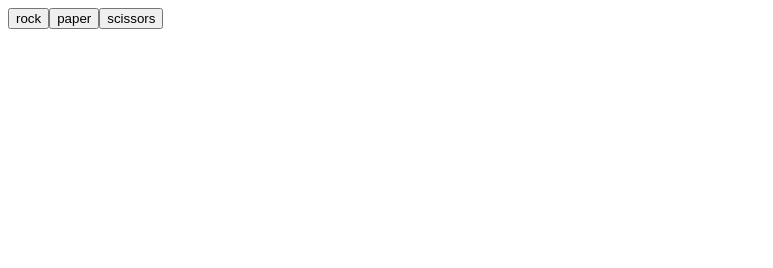
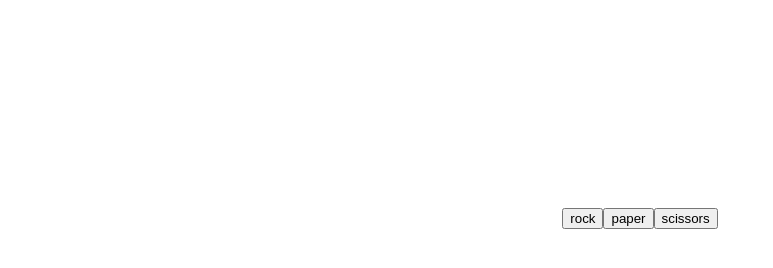
Before and after one commit to thetzawaung-ton/rock-paper-scissor, a plain HTML site: page index.html in a window 1280 px wide. Shown: the whole page, without its empty margins (0-773 px from the left). Drawn offline with Linux system fonts and the light colour scheme.

Commit message:
Add styling in body for a nicer view

```diff
--- a/index.html
+++ b/index.html
@@ -4,6 +4,12 @@
     <meta charset="UTF-8">
     <meta name="viewport" content="width=device-width, initial-scale=1.0">
     <title>Rock Paper Scissors</title>
+    <style>
+        body{
+            text-align: center;
+            padding: 200px;
+        }
+    </style>
 </head>
 <body>
     <script src="javascript.js">
```
